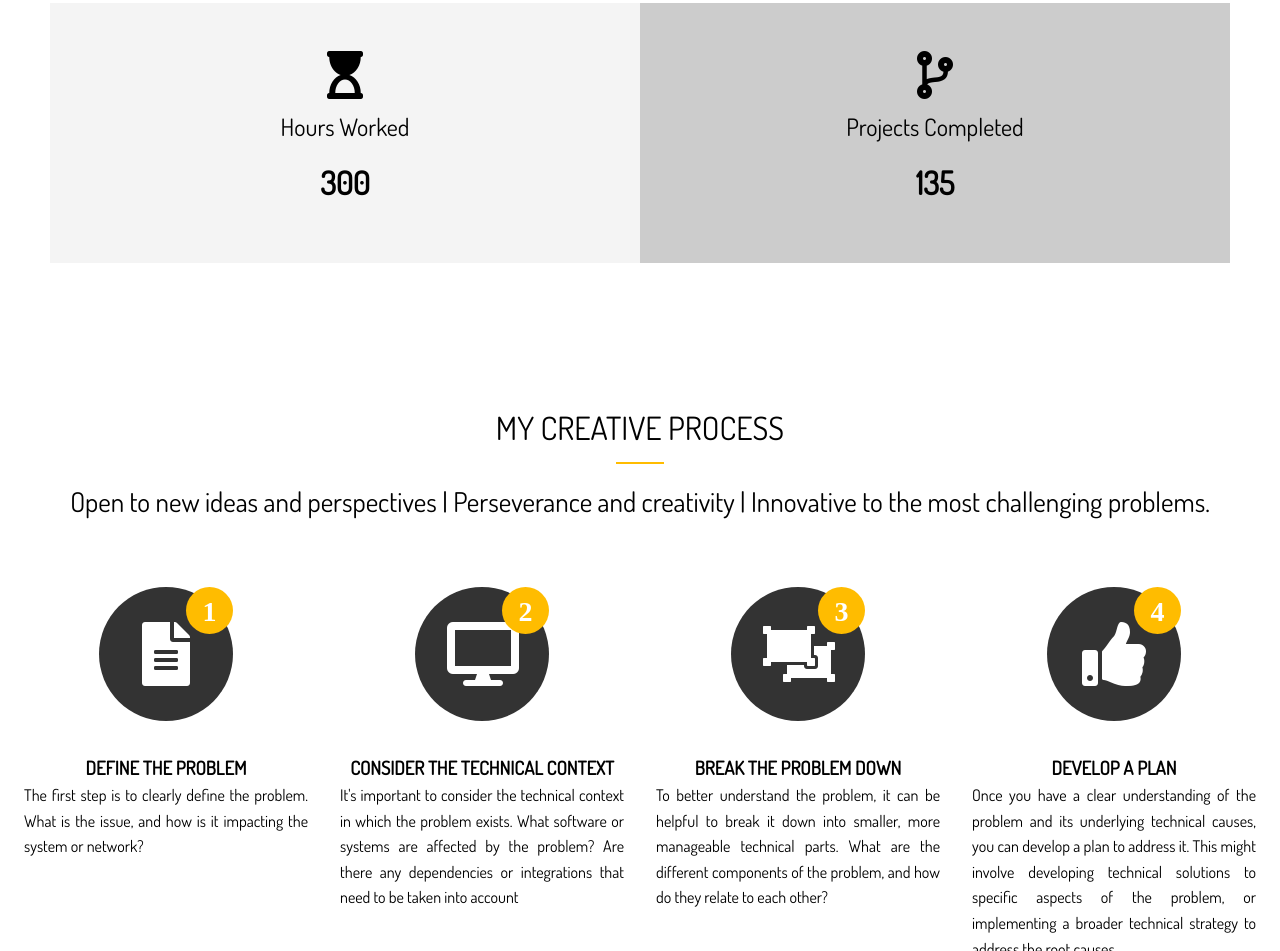
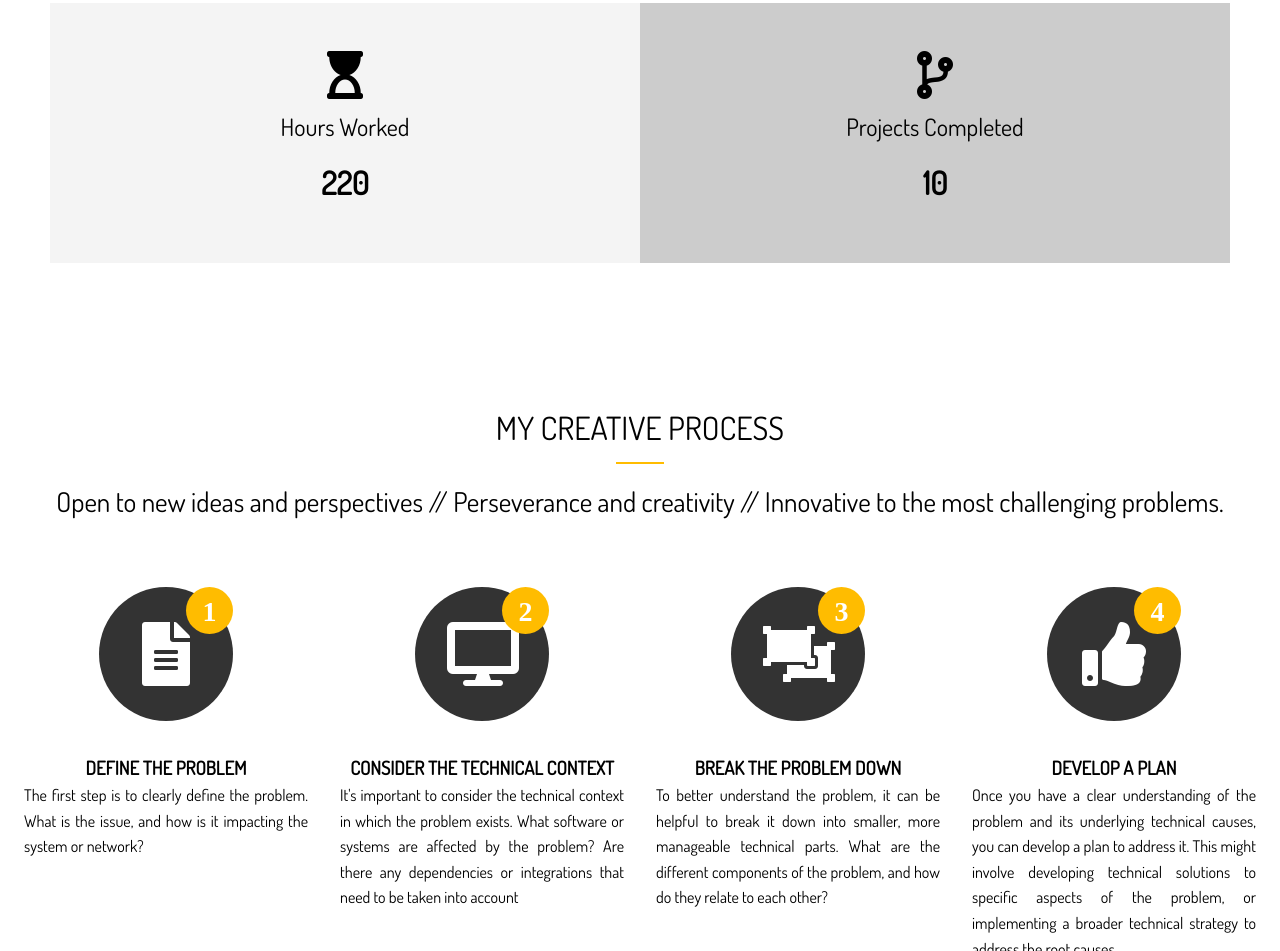
Before and after one commit to franklinholguin/portfolio_web, a website: page dist/index.html in a window 1280 px wide. Shown: the part 1273-2224 px from the top of the page. Drawn offline with Linux system fonts and the light colour scheme.

Commit message:
initial commit

```diff
--- a/dist/index.html
+++ b/dist/index.html
@@ -121,14 +121,14 @@
           <ul>
             <li><i class="fas fa-hourglass-start fa-3x"></i></li>
             <li class="stats-title">Hours Worked</li>
-            <li class="stats-number">300</li>
+            <li class="stats-number">220</li>
           </ul>
         </div>
         <div>
           <ul>
             <li><i class="fas fa-code-branch fa-3x"></i></li>
             <li class="stats-title">Projects Completed</li>
-            <li class="stats-number">135</li>
+            <li class="stats-number">10</li>
           </ul>
         </div>
       </div>
@@ -140,7 +140,7 @@
         <h2 class="section-title">My Creative Process</h2>
         <div class="bottom-line"></div>
         <p class="lead">
-          Open to new ideas and perspectives | Perseverance and creativity |
+          Open to new ideas and perspectives // Perseverance and creativity //
           Innovative to the most challenging problems.
         </p>
         <div class="process">
```
Also changed, not shown: dist/work.html (+1 -1 lines), 1 other file.
